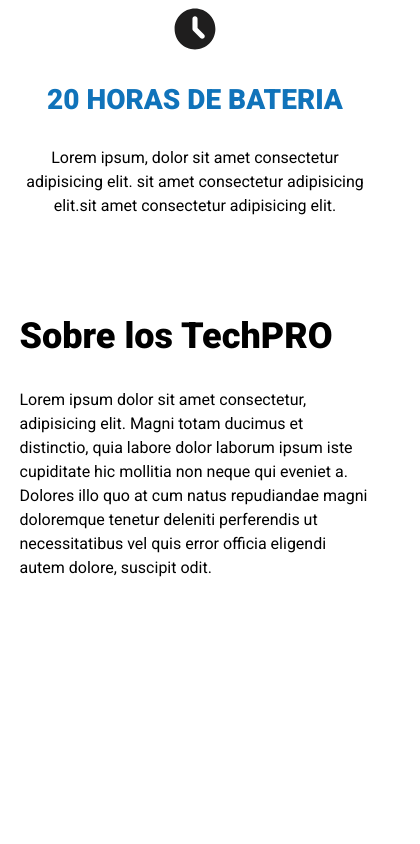
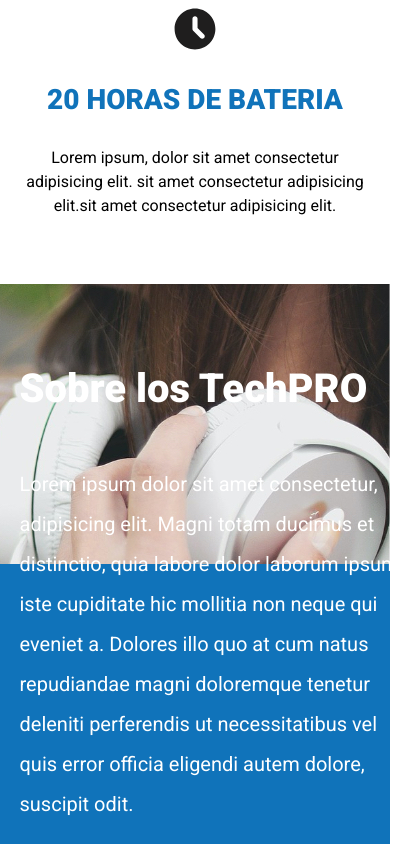
Before and after one commit to SebastianCastilloDev/audifonos07, a plain HTML site: page index.html in a window 390 px wide. Shown: the part 1527-2371 px from the top of the page, 420 px wide, since content can reach past the window. Before the commit the page ends 2123 px from the top, so only its background shows below. Drawn offline with Linux system fonts and the light colour scheme.

Commit message:
uso de media queries para la seccion sobre los tec

```diff
--- a/css/styles.css
+++ b/css/styles.css
@@ -162,3 +162,35 @@ margin: 0;
     text-transform: uppercase;
     margin-top: calc(var(--separacion)/2);
 }
+
+/*sobre tech pro*/
+
+.sobre-tech{
+    background-image: linear-gradient(to bottom, transparent 50%, var(--primario) 0%), url(../img/imagen-mujer.jpg);
+    background-position: right;
+    background-repeat: repeat, no-repeat
+}
+
+.sobre-tech-grid{
+    display: grid;
+    grid-template-columns: repeat(2,40rem);
+    row-gap: var(--separacion);
+
+}
+
+.texto-sobre-tech{
+    grid-row: 2/3;
+    color: var(--blanco);
+    display: flex;
+    flex-direction: column;
+    justify-content: space-between;
+}
+
+.texto-sobre-tech h2{
+    font-size: 4rem;
+
+}
+.texto-sobre-tech p{
+    font-size: 2rem;
+    line-height: 2;
+}
```
